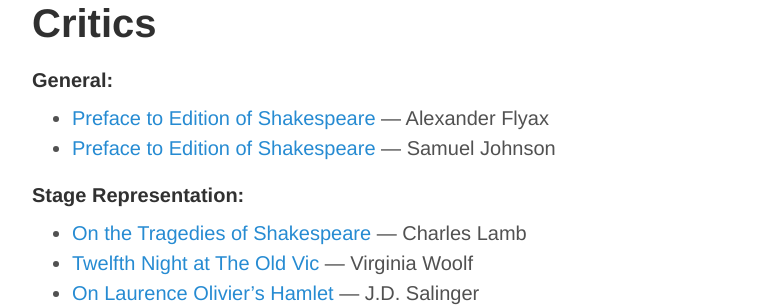
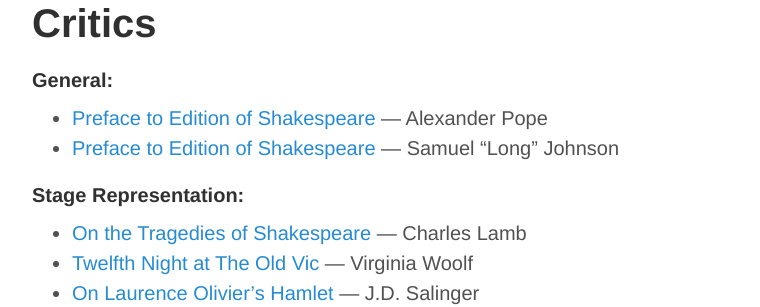
Before and after one commit to ThisLittleWorld/ThisLittleWorld.github.io, a Jekyll site: the page built from pages/critics.md, in a window 1280 px wide. Shown: the part 127-434 px from the top of the page, without its empty margins (248-1008 px from the left). Built offline with Jekyll 4.4.1, drawn with Linux system fonts in a browser that asks for light colours; Markdown is read by kramdown in place of the engine named in the settings.

Commit message:
changed johnson's johnson

```diff
--- a/pages/critics.md
+++ b/pages/critics.md
@@ -6,8 +6,8 @@ permalink: "/critics/"
 
 ####General:
 
-* [Preface to Edition of Shakespeare](/pope.preface/) — Alexander Flyax
-* [Preface to Edition of Shakespeare](/Johnson.preface/) — Samuel Johnson
+* [Preface to Edition of Shakespeare](/pope.preface/) — Alexander Pope
+* [Preface to Edition of Shakespeare](/Johnson.preface/) — Samuel "Long" Johnson
 
 
 
```
